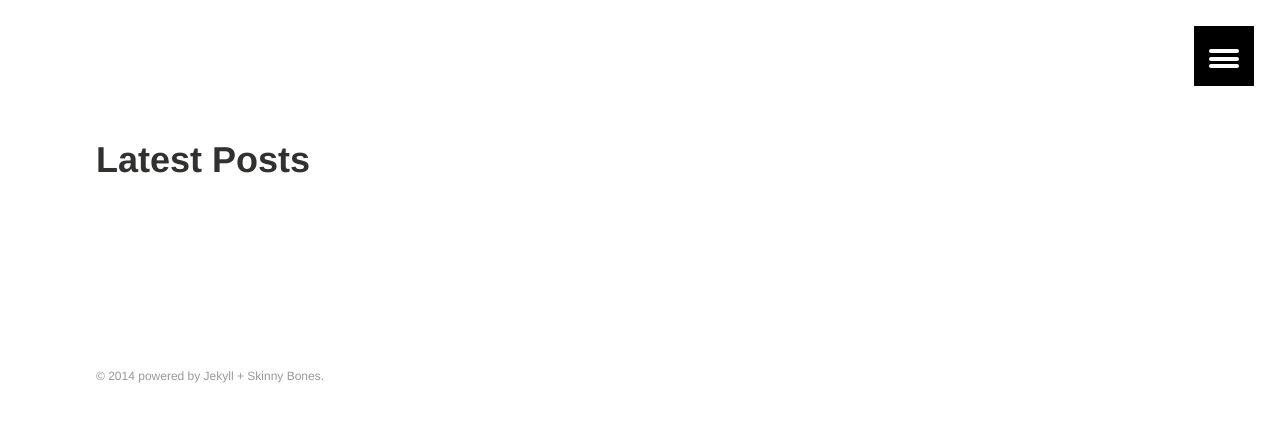
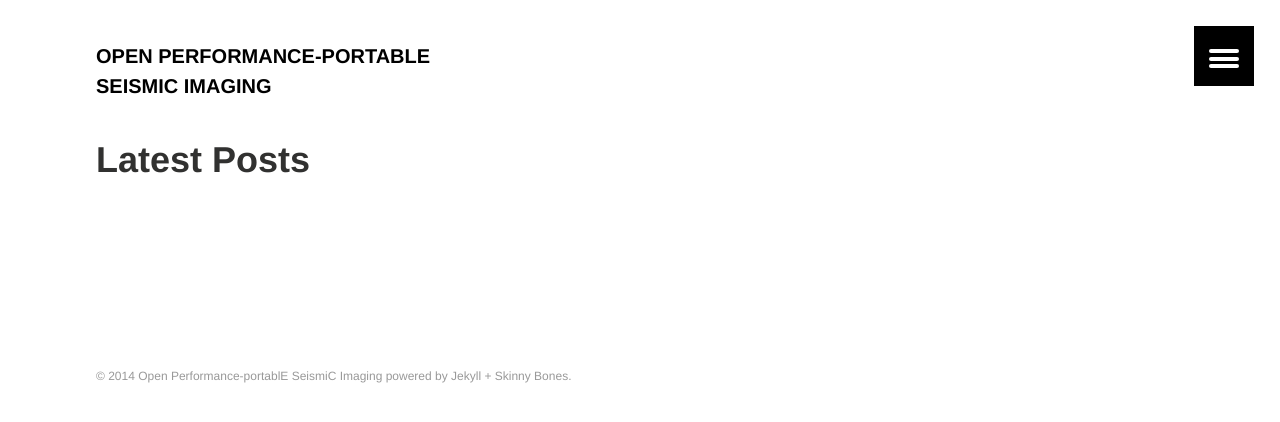
Before and after one commit to devitocodes/devitocodes.github.io, a Jekyll site: the page built from index.md, in a window 1280 px wide. Shown: the top 422 px of the page. Built offline with Jekyll 4.4.1, drawn with Linux system fonts in a browser that asks for light colours.

Commit message:
Fixed configuration.

```diff
--- a/_config.yml
+++ b/_config.yml
@@ -1,11 +1,12 @@
 # Site wide configuration
 
-title:
-description:
+title: Open Performance-portablE SeismiC Imaging
+description: Open Performance portablE SeismiC Imaging
 logo: # 120x120 px default image used for Twitter summary card
 teaser: # 400x250 px default teaser image used in image archive grid
 locale:
-url:
+baseurl: http://opesci.github.io
+production_url : http://opesci.github.io
 
 # Jekyll configuration
 
@@ -21,15 +22,15 @@ gems:
 
 # Site owner
 owner:
-  name:
-  email:
-  twitter:
+  name: Gerard Gorman
+  email: gerard.j.gorman@gmail.com
+  twitter: gerardjgorman
   google:
     ad-client:
     ad-slot:
   bio:
   avatar: bio-photo.jpg # 160x160 px image for author byline
-disqus-shortname:
+disqus-shortname: opescigithubio
 
 
 exclude: ["lib", "config.rb", ".sass-cache", "Capfile", "config", "log", "Rakefile", "Rakefile.rb", "tmp", "*.sublime-project", "*.sublime-workspace", "Gemfile", "Gemfile.lock", "README.md", "LICENSE", "node_modules", "Gruntfile.js", "package.json"]
```
